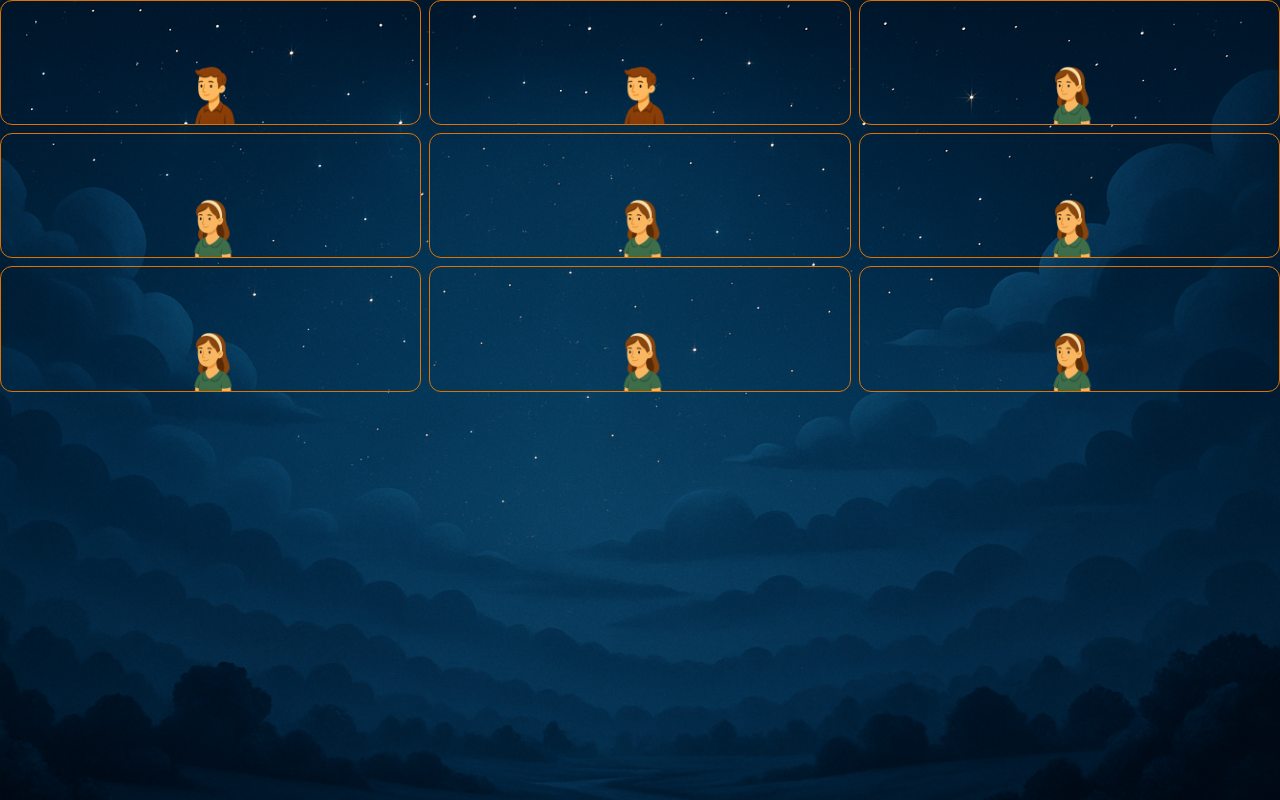
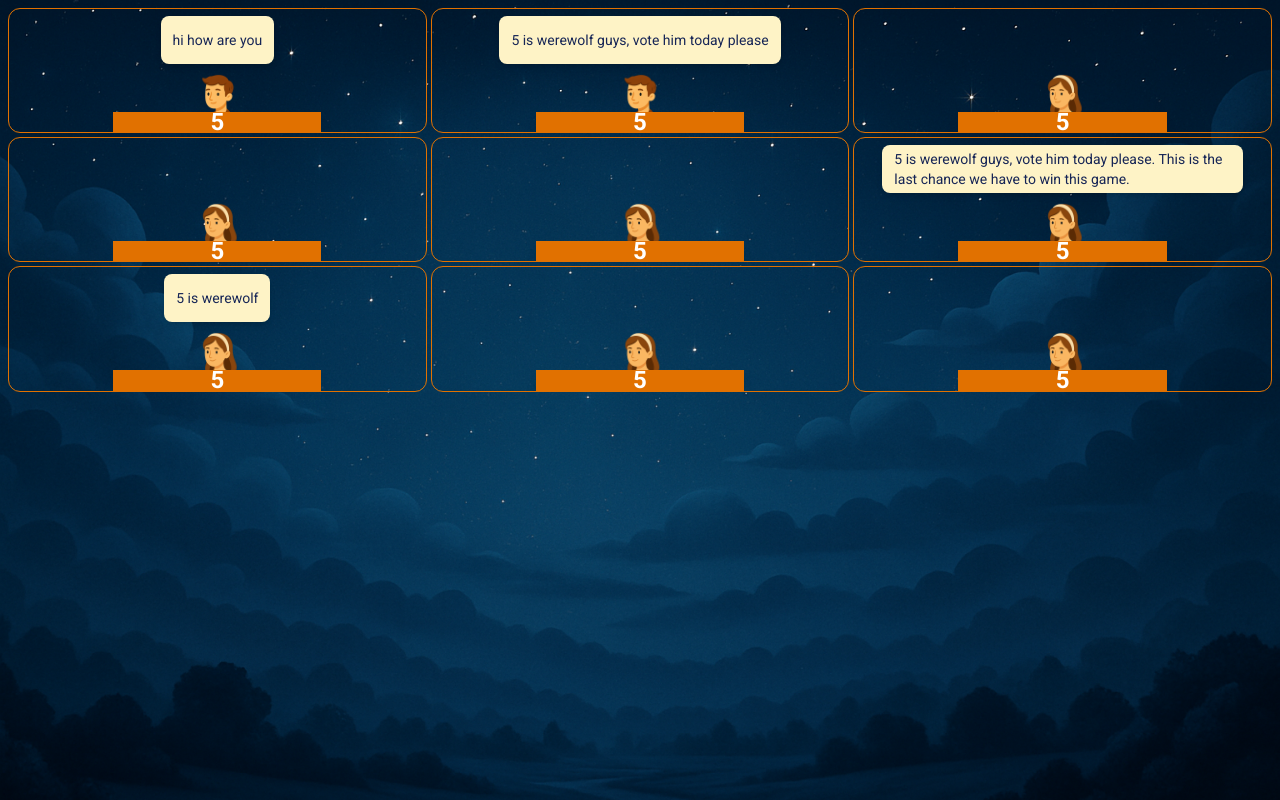
Before and after one commit to wenghaishi/moonveil-fe, a Next.js app: page /game in a window 1280 px wide. Built offline with nearby package versions, Linux system fonts and the light colour scheme; a web font is replaced by a local one.

Commit message:
fix height issue with caht boxes

```diff
--- a/src/components/gameplay/AvatarCard.tsx
+++ b/src/components/gameplay/AvatarCard.tsx
@@ -1,9 +1,12 @@
 import Image from "next/image";
+import VoteVard from "@/components/gameplay/VoteCard";
 
 type AvatarCardProps = {
   player: {
     id: string;
     gender: string;
+    message?: string,
+    username?: string,
   };
 };
 
@@ -12,16 +15,26 @@ export default function AvatarCard({ player }: AvatarCardProps) {
 
   return (
     <div className="w-full h-full rounded-xl border border-amber-600 overflow-hidden">
-      <div className={'h-1/2'}></div>
+      <div className="h-1/2 flex items-center justify-center relative px-2">
+        {player.message ? (
+          <div className="relative max-w-[90%] px-3 py-1 text-sm bg-amber-100 text-blue-950 rounded-lg shadow-md h-[48px] flex items-center justify-center">
+            {player.message}
+            <div className="absolute -bottom-2 left-1/2 -translate-x-1/2 w-0 h-0 border-8 border-transparent border-t-amber-100" />
+          </div>
+        ) : (
+          <div className="relative h-[48px]">
+          </div>
+        )}
+      </div>
 
-      <div className={'h-1/2 w-full relative'}>
-
+      <div className={'h-1/2 w-full relative items-center justify-center flex mt-auto'}>
         <Image
           src={avatarSrc}
           alt={`${player.gender} avatar`}
           fill
           className="object-contain bottom-0"
         />
+        <VoteVard vote={"5"}/>
       </div>
 
     </div>
--- a/src/components/gameplay/MainGame.tsx
+++ b/src/components/gameplay/MainGame.tsx
@@ -1,19 +1,22 @@
+import AvatarCard from "@/components/gameplay/AvatarCard";
+import Chat from "@/components/gameplay/Chat";
+
 export default function MainGame() {
 
   const PLAYERS = [
-    {"id": "1", "gender":"male"},
-    {"id": "2", "gender":"male"},
-    {"id": "3", "gender":"female"},
-    {"id": "4", "gender":"female"},
-    {"id": "5", "gender":"female"},
-    {"id": "6", "gender":"female"},
-    {"id": "7", "gender":"female"},
-    {"id": "8", "gender":"female"},
-    {"id": "9", "gender":"female"},
+    {"id": "1", "gender":"male", "username": "abc", "message": "hi how are you"},
+    {"id": "2", "gender":"male", "username": "abc", "message": "5 is werewolf guys, vote him today please"},
+    {"id": "3", "gender":"female", "username": "abc"},
+    {"id": "4", "gender":"female", "username": "abc"},
+    {"id": "5", "gender":"female", "username": "abc"},
+    {"id": "6", "gender":"female", "username": "abc", "message": "5 is werewolf guys, vote him today please. This is the last chance we have to win this game."},
+    {"id": "7", "gender":"female", "username": "abc", "message": "5 is werewolf"},
+    {"id": "8", "gender":"female", "username": "abc"},
+    {"id": "9", "gender":"female", "username": "abc"},
   ]
   return (
-    <div className={'flex flex-col w-full h-full'}>
-      <div className={'grid grid-cols-3 gap-2 z-10 h-full w-full'}>
+    <div className={'flex flex-col w-full h-full p-2'}>
+      <div className={'grid grid-cols-3 gap-1 z-10 h-full w-full'}>
         {PLAYERS.map(p =>
           <AvatarCard player={p} key={p.id}/>
         )}
@@ -21,8 +24,5 @@ export default function MainGame() {
       <Chat />
     </div>
 
-)
+  )
 }
-import AvatarCard from "@/components/gameplay/AvatarCard";
-
-import Chat from "@/components/gameplay/Chat";
--- a/src/components/gameplay/VoteCard.tsx
+++ b/src/components/gameplay/VoteCard.tsx
@@ -0,0 +1,11 @@
+type VoteCardProps = {
+  vote: string;
+};
+
+export default function VoteCard({ vote }: VoteCardProps) {
+  return (
+    <div className="z-10 bg-amber-600 w-1/2 h-1/3 absolute bottom-0 flex items-center justify-center text-white text-2xl font-bold shadow-lg">
+      {vote}
+    </div>
+  );
+}
```
